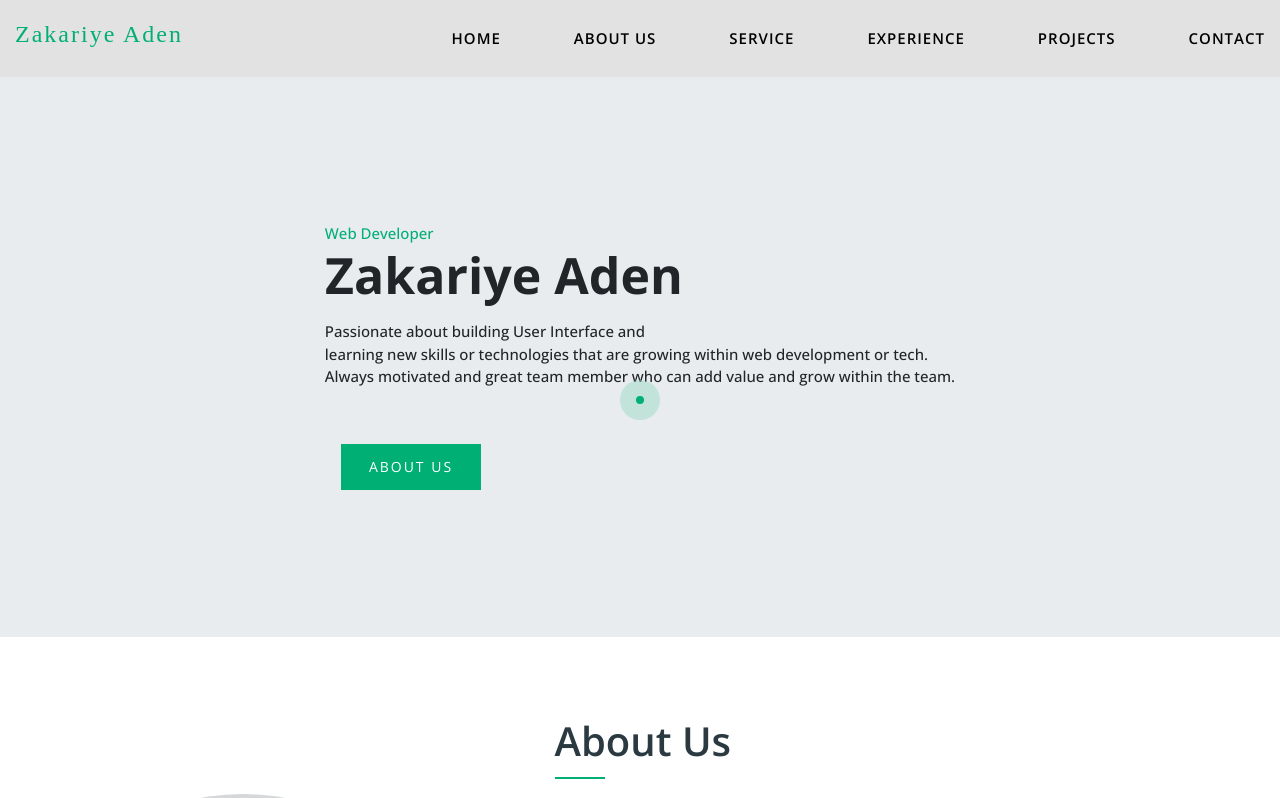
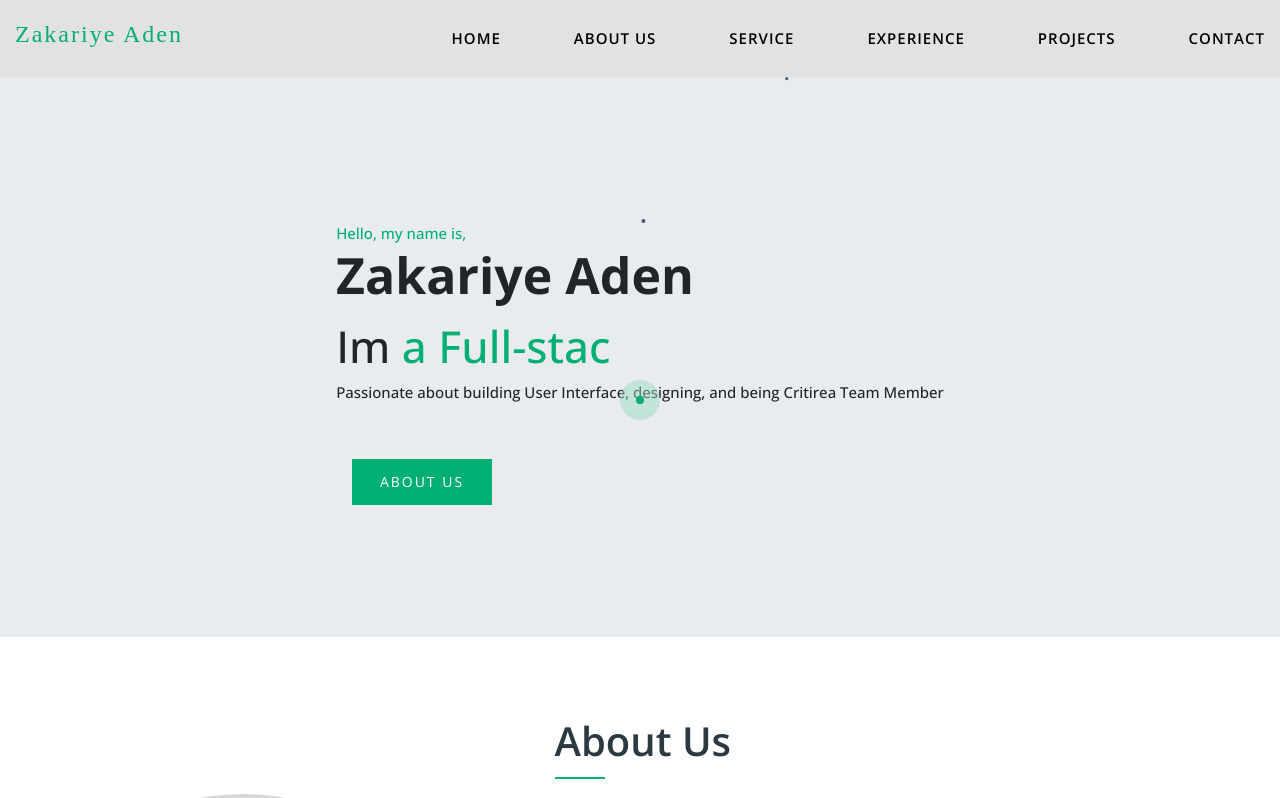
Before and after one commit to ZakariyeAden/Portfolio, a React (Create React App) app: page / in a window 1280 px wide. Shown: the top 798 px of the page. Built offline with nearby package versions, Linux system fonts and the light colour scheme; grey boxes are pictures that could not be loaded; a web font is replaced by a local one.

Commit message:
adding particles background

```diff
--- a/src/pages/Component/Components/HeaderBanner.js
+++ b/src/pages/Component/Components/HeaderBanner.js
@@ -2,40 +2,48 @@ import React, { useEffect } from "react";
 
 import Aos from "aos";
 import Links from '../Links'
-import Profile from '../../../assets/Images/About/Profile.png'
+import { useTypewriter, Cursor } from "react-simple-typewriter";
+import ParticlesBackground from "./ParticlesBackground";
+
 import "aos/dist/aos.css";
-const HeaderBanner = () => {
+const HeaderBanner = (props) => {
   useEffect(() => {
     Aos.init({ duration: 2000 });
   }, []);
+
+  const [text] = useTypewriter({
+		words: ["a Web Developer.", "a Full-stack Developer.", "a Front-end Developer."],
+		loop: {},
+		typeSpeed: 120,
+		deleteSpeed: 120
+	});
+
   return (
     <>
+
       <div id="Home">
-        <div className="home-section">
+        <div className="home-section" >
 
           <div className="home">
-          <span className=" ">
-            <div className="">
+          <div>
+            <ParticlesBackground/>
+          </div>
+            <div className="img-bnr-text">
+              <div>
 
-            </div>
-          </span>
-            <div className="img-bnr-text ">
-              <div>
-                <h5 data-aos="fade-down " className="heading">Web Developer</h5>
+                <h5 data-aos="fade-down " className="heading">Hello, my name is,</h5>
                 <h1 data-aos="flip-down">Zakariye Aden</h1>
+                <h3>Im <span className="position">{text}</span></h3>
                 <h6 className="description">
-                  Passionate about building User Interface and
-                  <br />
-                  learning new skills or technologies that are growing within web development or tech.
-
-                  <br />
-                  Always motivated and great team member who can add value and grow within the team.
+                  Passionate about building User Interface, designing, and being Critirea Team Member
                 </h6>
                 <Links href="#About">
                 <button className="BtnView">About Us</button>
                 </Links>
+
               </div>
             </div>
+
           </div>
         </div>
       </div>
```
